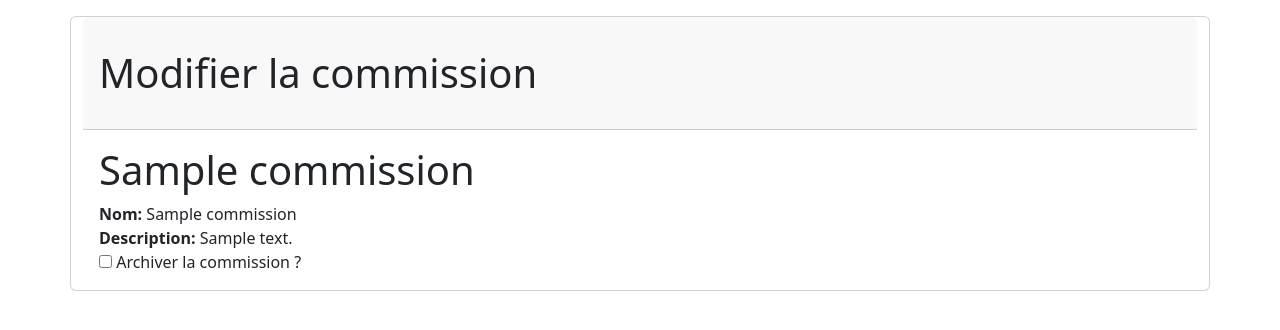
After one commit to AdrienCarles/alhambra, a Symfony app: template templates/commission/edit.html.twig in a window 1280 px wide. The commit adds this page. Shown: the top 330 px of the page. Run offline with Twig, Linux system fonts and the light colour scheme; the template is opened without the code that fills it: most values are stand-ins (such as "Sample title", 1, 10 or a date in 2020); style sheets or scripts are compiled from the project's sources; some libraries are stand-ins or nearby versions.

Commit message:
Push creation page modif commission pas fini car putain de projet poubelle a reprendre

```diff
--- a/config/routes.yaml
+++ b/config/routes.yaml
@@ -67,6 +67,11 @@ commission_success:
     controller: App\Controller\CommissionController::success
     methods:  [GET]
 
+commission_edit:
+    path: /commission/{id}
+    controller: App\Controller\CommissionController::edit
+    methods: [GET]
+
 commission_delete:
     path: /{id}/delete
     controller: App\Controller\CommissionController::delete
--- /dev/null
+++ b/templates/commission/edit.html.twig
@@ -0,0 +1,17 @@
+{% extends 'card.html.twig' %}
+
+{% block title %}Modifier la commission{% endblock %}
+
+{% block card_content %}
+    <h1>{{ commission.name }}</h1>
+    <p class="mb-0"><strong>Nom:</strong> {{ commission.name }}</p>
+    <p class="mb-0"><strong>Description:</strong> {{ commission.description}}</p>
+    {% if commission.isClosed == false %}
+    <input type="checkbox" id="isclosed">
+    <label for="isclosed">Archiver la commission ?</label>
+    {% else %}
+    <input type="checkbox" id="isclosed">
+    <label for="isclosed">Activer la commission ?</label>
+    {% endif %}
+
+{% endblock %}
--- a/templates/commission/list.html.twig
+++ b/templates/commission/list.html.twig
@@ -6,7 +6,7 @@
             <li class="list-group-item d-flex justify-content-between align-items-center">
                 <div class="me-auto">{{ group.name }} ({{ group.description }})</div>
                 <div class="btn-group">
-                    <a href="" class="btn btn-outline-warning btn-sm m-2 rounded">Modifier</a>
+                    <a href="{{ path('commission_edit', {'id': group.id}) }}" class="btn btn-outline-warning btn-sm m-2 rounded">Modifier</a>
 
                     <button type="button"
                             class="btn btn-outline-danger btn-sm m-2 rounded"
--- a/templates/commission/success.html.twig
+++ b/templates/commission/success.html.twig
@@ -1,8 +1,9 @@
-{% extends 'base.html.twig' %}
+{% extends 'card.html.twig' %}
 
 {% block title %}Group Creation Success{% endblock %}
 
-{% block body %}
+{% block card_content %}
     <h1>Group Creation Success</h1>
     <p>Your group has been successfully created.</p>
+    <a href="{{ path('commission_list') }}" class="btn btn-outline-success btn-sm m-2 rounded">Liste commission</a>
 {% endblock %}
```
Also changed, not shown: src/Controller/CommissionController.php (+16 -0 lines).
